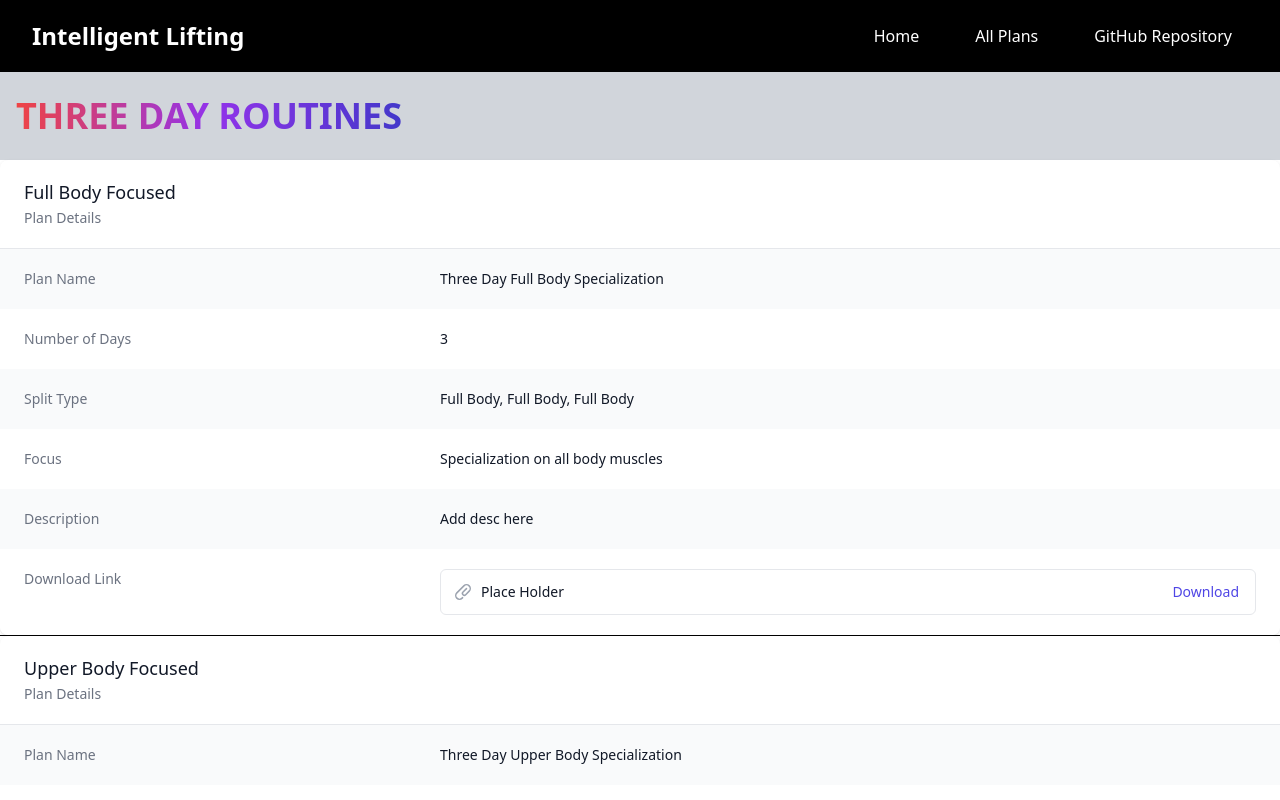
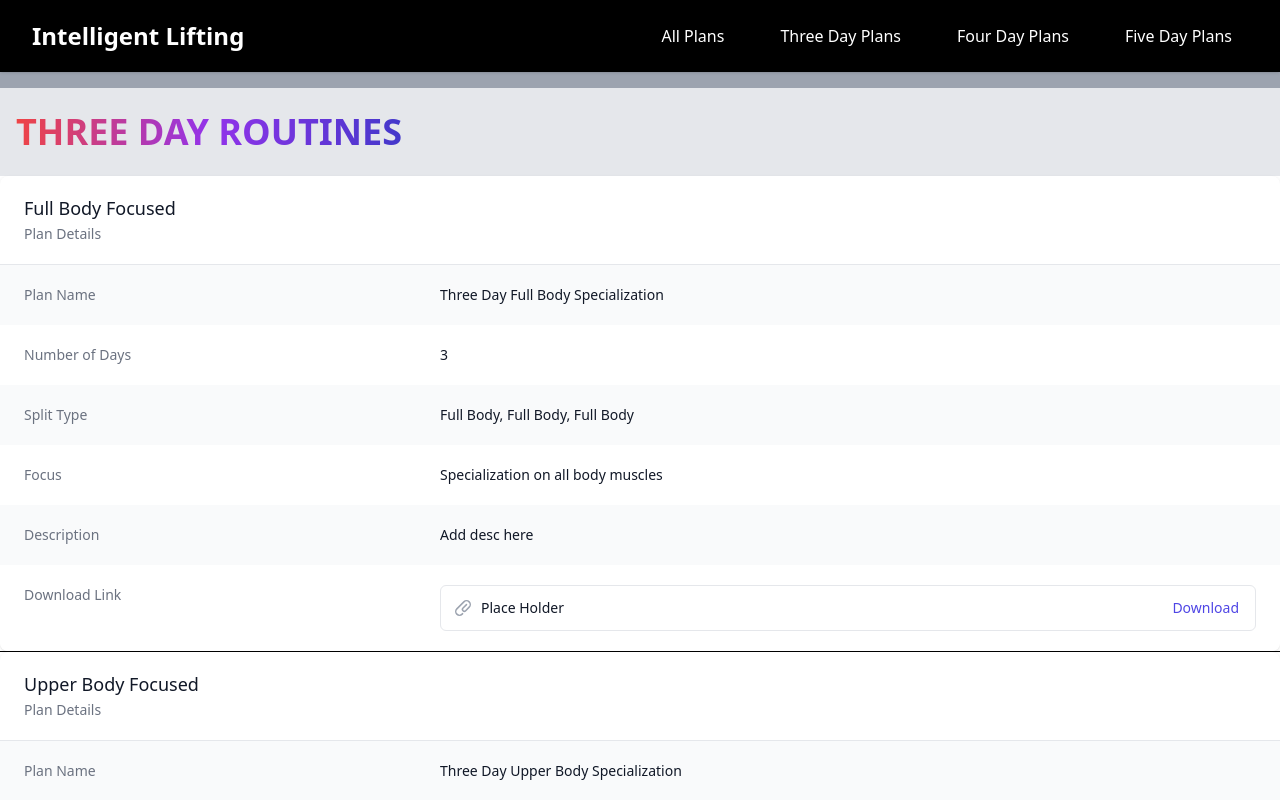
Before and after one commit to jburanpuri/IntelligentLifting, a Next.js app: page /plans in a window 1280 px wide. Shown: the top 800 px of the page. Built offline with nearby package versions, Linux system fonts and the light colour scheme.

Commit message:
Upgraded navbar, added more pages

```diff
--- a/components/FooterComponent/footer.js
+++ b/components/FooterComponent/footer.js
@@ -3,12 +3,13 @@ import Link from 'next/link'
 
 export default function Footer() {
     return (
-        <footer className="bg-black text-white bottom-0 w-full py-2 px-4">
+      <footer className="bg-black text-white bottom-0 w-full py-2 px-4">
+
         <div className="container mx-auto flex justify-between items-center">
           <div className="text-center">Intelligent Lifting</div>
           <div className="flex">
             <Link href="/home" className="px-4 py-2 text-white hover:bg-indigo-800 rounded-md">Home</Link>
-            <Link href="/plans" className="px-4 py-2 text-white hover:bg-indigo-800 rounded-md">Plans</Link>
+            <Link href="/plans" className="px-4 py-2 text-white hover:bg-indigo-800 rounded-md">All Plans</Link>
             <Link href="https://github.com/jburanpuri/IntelligentLifting" target="_blank" className="px-4 py-2 text-white hover:bg-indigo-800 rounded-md">GitHub</Link>
           </div>
         </div>
--- a/components/NavbarComponent/navbar.js
+++ b/components/NavbarComponent/navbar.js
@@ -3,10 +3,15 @@ import Link from "next/link";
 
 export default function NavBar() {
     const [navbar, setNavbar] = useState(false);
-    const [selected, setSelected] = useState("home");
+    const [navbarOpen, setNavbarOpen] = useState(true);
+
+    function handleToggle() {
+        setNavbarOpen(!navbarOpen);
+    }
 
     return (
-        <nav className="w-full bg-black shadow">
+
+        <nav className={"w-full bg-black shadow fixed top-0"}>
             <div className="justify-between px-4 mx-auto lg:max-w-7xl md:items-center md:flex md:px-8">
                 <div>
                     <div className="flex items-center justify-between py-3 md:py-5 md:block">
@@ -56,17 +61,24 @@ export default function NavBar() {
                         className={`flex-1 justify-self-center pb-3 mt-8 md:block md:pb-0 md:mt-0 ${navbar ? "block" : "hidden"} `}
                     >
 
-                        <ul className="items-center justify-center space-y-8 md:flex md:space-x-6 md:space-y-0">
-                            <li className="text-white px-4 py-2 hover:bg-indigo-500 rounded-md">
-                                <Link href="/home">Home</Link>
-                            </li>
-                            <li className="text-white px-4 py-2 hover:bg-indigo-500 rounded-md">
-                                <Link href="/plans">All Plans</Link>
-                            </li>
-                            <li className="text-white px-4 py-2 hover:bg-indigo-500 rounded-md">
-                                <Link href="https://github.com/jburanpuri/IntelligentLifting" target="_blank">GitHub Repository</Link>
-                            </li>
-                        </ul>
+                    <div onClick={() => setNavbarOpen(false)}>
+                    <ul className="items-center justify-center space-y-8 md:flex md:space-x-6 md:space-y-0">
+                        <li className="text-white hover:bg-indigo-500 rounded-md">
+                        <Link href="/plans" className="px-4 py-4 text-white hover:bg-indigo-500 rounded-md">All Plans</Link>
+                        </li>
+                        <li className="text-white hover:bg-indigo-500 rounded-md">
+                        <Link href="/threeday" className="px-4 py-4 text-white hover:bg-indigo-500 rounded-md">Three Day Plans</Link>
+                        </li>
+                        <li className="text-white hover:bg-indigo-500 rounded-md">
+                        <Link href="/fourday" className="px-4 py-4 text-white hover:bg-indigo-500 rounded-md">Four Day Plans</Link>
+                        </li>
+                        <li className="text-white hover:bg-indigo-500 rounded-md">
+                        <Link href="/fiveday" className="px-4 py-4 text-white hover:bg-indigo-500 rounded-md">Five Day Plans</Link>
+                        </li>
+                    </ul>
+                    </div>
+
+
                     </div>
                 </div>
             </div>
--- /dev/null
+++ b/pages/fiveday.js
@@ -0,0 +1,17 @@
+import React from "react"
+import FullBody from "../components/PlansComponent/FiveDayPlans/fullbody"
+import UpperBody from "../components/PlansComponent/FiveDayPlans/upperfocused"
+
+export default function FiveDay() {
+    return (
+        <>
+                <div className="bg-gray-300 py-4">
+        <h2 className="text-l sm:text-3xl md:text-4xl lg:text-5xl xl:text-4xl text-gray-800 font-black leading-7 md:leading-10 py-2 px-4">
+        <span className="font-extrabold text-transparent bg-clip-text bg-gradient-to-r from-red-500 via-purple-600 to-indigo-700">FIVE DAY ROUTINES</span>        </h2>
+    </div>
+            <FullBody />
+            <UpperBody />
+        </>
+
+    )
+}
--- /dev/null
+++ b/pages/fourday.js
@@ -0,0 +1,17 @@
+import React from "react"
+import FullBody from "../components/PlansComponent/FourDayPlans/fullbody"
+import UpperBody from "../components/PlansComponent/FourDayPlans/upperfocused"
+
+export default function FourDay() {
+    return (
+        <>
+                <div className="bg-gray-300 py-4">
+        <h2 className="text-l sm:text-3xl md:text-4xl lg:text-5xl xl:text-4xl text-gray-800 font-black leading-7 md:leading-10 py-2 px-4">
+        <span className="font-extrabold text-transparent bg-clip-text bg-gradient-to-r from-red-500 via-purple-600 to-indigo-700">FOUR DAY ROUTINES</span>        </h2>
+    </div>
+            <FullBody />
+            <UpperBody />
+        </>
+
+    )
+}
--- a/pages/plans.js
+++ b/pages/plans.js
@@ -12,7 +12,11 @@ import FiveUpper from '../components/PlansComponent/FiveDayPlans/upperfocused'
 export default function Plans() {
   return (
     <>
-        <div className="bg-gray-300 py-4">
+            <div className="bg-gray-400 py-4">
+        <h2 className="text-l sm:text-3xl md:text-4xl lg:text-5xl xl:text-4xl  font-black leading-7 md:leading-10 py-2 px-4">
+        <span className="font-extrabold text-transparent bg-clip-text text-black">ALL ROUTINES</span>        </h2>
+    </div>
+        <div className="bg-gray-200 py-4">
         <h2 className="text-l sm:text-3xl md:text-4xl lg:text-5xl xl:text-4xl text-gray-800 font-black leading-7 md:leading-10 py-2 px-4">
         <span className="font-extrabold text-transparent bg-clip-text bg-gradient-to-r from-red-500 via-purple-600 to-indigo-700">THREE DAY ROUTINES</span>        </h2>
     </div>
@@ -20,14 +24,14 @@ export default function Plans() {
         <hr className="border-black w-full"></hr>
         <ThreeUpper/>
 
-        <div className="bg-gray-300 py-4">
+        <div className="bg-gray-200 py-4">
         <h2 className="text-l sm:text-3xl md:text-4xl lg:text-5xl xl:text-4xl text-gray-800 font-black leading-7 md:leading-10 py-2 px-4">
         <span className="font-extrabold text-transparent bg-clip-text bg-gradient-to-r from-red-500 via-purple-600 to-indigo-700">FOUR DAY ROUTINES</span>        </h2>
     </div>
         <FourFullBody/>
         <hr className="border-black w-full"></hr>
         <FourUpper/>
-        <div className="bg-gray-300 py-4">
+        <div className="bg-gray-200 py-4">
         <h2 className="text-l sm:text-3xl md:text-4xl lg:text-5xl xl:text-4xl text-gray-800 font-black leading-7 md:leading-10 py-2 px-4">
             <span className="font-extrabold text-transparent bg-clip-text bg-gradient-to-r from-red-500 via-purple-600 to-indigo-700">FIVE DAY ROUTINES</span>
         </h2>
--- /dev/null
+++ b/pages/threeday.js
@@ -0,0 +1,17 @@
+import React from "react"
+import FullBody from "../components/PlansComponent/ThreeDayPlans/fullbody"
+import UpperBody from "../components/PlansComponent/ThreeDayPlans/upperfocused"
+
+export default function ThreeDay() {
+    return (
+        <>
+                <div className="bg-gray-300 py-4">
+        <h2 className="text-l sm:text-3xl md:text-4xl lg:text-5xl xl:text-4xl text-gray-800 font-black leading-7 md:leading-10 py-2 px-4">
+        <span className="font-extrabold text-transparent bg-clip-text bg-gradient-to-r from-red-500 via-purple-600 to-indigo-700">THREE DAY ROUTINES</span>        </h2>
+    </div>
+            <FullBody />
+            <UpperBody />
+        </>
+
+    )
+}
```
